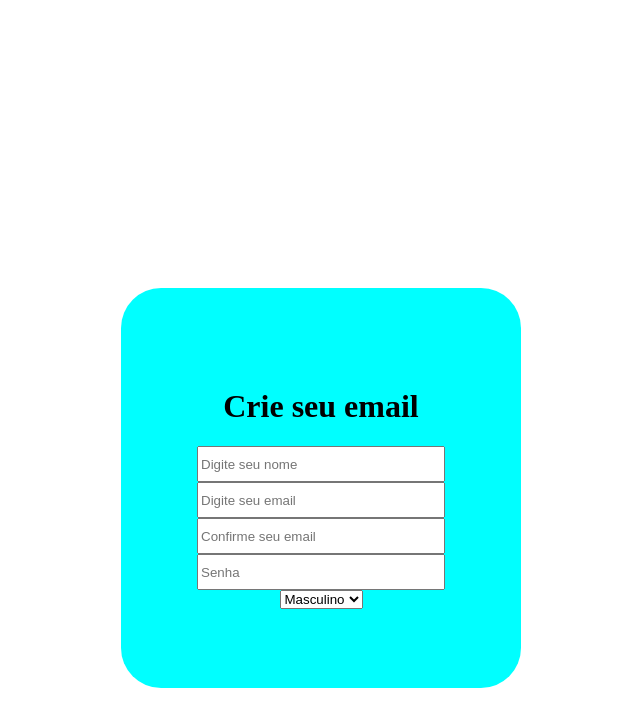
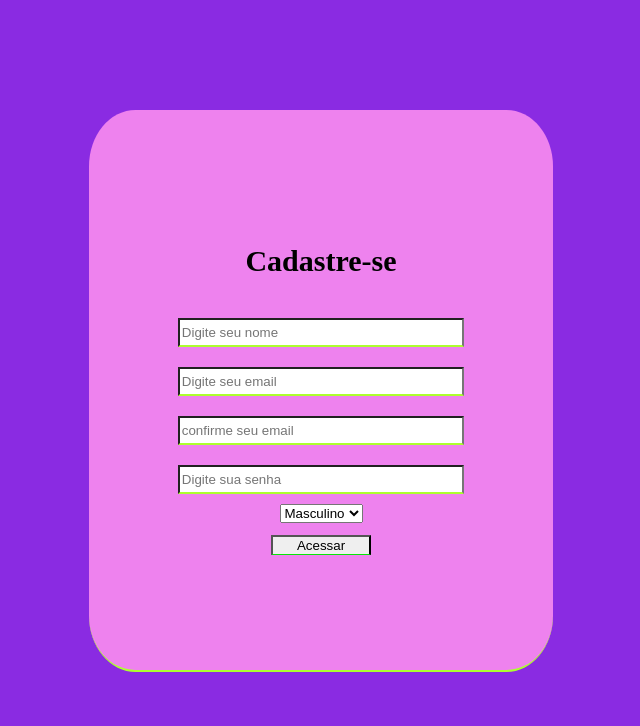
Before and after one commit to PedroHenriqueFurlanSantos/503-forms, a plain HTML site: page index.html in a window 1280 px wide. Shown: the whole page, without its empty margins (319-959 px from the left). Drawn offline with Linux system fonts and the light colour scheme.

Commit message:
me matei e nao fluiu

```diff
--- a/index.html
+++ b/index.html
@@ -5,23 +5,31 @@
     <meta name="viewport" content="width=device-width, initial-scale=1.0">
     <meta http-equiv="X-UA-Compatible" content="ie=edge">
     <title>Document</title>
+    <script defer src="script.js"></script>
     <link rel="stylesheet" href="style.css">
-    <script src="script.js" defer></script>
 </head>
 <body>
-        <form action="GET">
-            <h1>Crie seu email</h1>
-            <input placeholder = "Digite seu nome" type ="text">
-            <input placeholder = "Digite seu email" type ="text">
-            <input placeholder = "Confirme seu email" type ="text">
-            <input placeholder = "Senha" type ="text">
-            <select name="Sexo" id="Feminino">
-                <option value="Maculino">Masculino</option>
-                <option value="Feminino">Feminino</option>
-                <option value="Outros">Outros</option>
-                <button>acessar</button>
+   <form action="">
+       <H3>Cadastre-se</H3>
+       <input required id="nome" placeholder="Digite seu nome" type="Nome">
+       <input required id="email" placeholder="Digite seu email" type="email">
+       <input required id="confirm"placeholder="confirme seu email" required type="email">
+       <input placeholder="Digite sua senha" required type="password">
 
-            </form>
+       <div id="div">
+           <select name="" id="">
+               <option value="Masculino">Masculino</option>
+               <option value="Feminino">Feminino</option>
+               <option value="Outros">Outros</option>
+           </select>
+       </div>
 
-</body>
-</html>
+           <button>Acessar</button>
+        </form>
+
+        <div>
+            <a href=""></a>
+        </div>
+
+    </body>
+     </html>
--- a/script.js
+++ b/script.js
@@ -1 +1,34 @@
-let
+let nome = document.querySelector(".nome");
+let email = document.querySelector(".email");
+let confirm = document.querySelector(".confirm");
+let naoSou = document.querySelector("a");
+let botao = document.querySelector("button");
+let texto = document.querySelector("p");
+
+localStorage.setItem('email','w@gmail.com');
+
+if(localStorage.email == confirm){
+    form.style.display="none";
+    section.style.display="initial";
+    texto.innerHTML=`Seja bem vindo ${localStorage.email}`;
+    naoSou.innerHTML=`Não sou ${localStorage.email};`
+}
+else{
+    function acessar(){
+        form.style.display="initial";
+        localStorage.setItem("email", email.value);
+        if(localStorage.nome){
+            div.style.display="none";
+            section.style.display="initial";
+            texto.innerHTML=`Seja bem vindo ${localStorage.email}`;
+            naoSou.innerHTML=`Não sou ${localStorage.email};`
+        }
+    }
+}
+
+function limpar(){
+    localStorage.removeItem('email');
+}
+
+botao.onclick = acessar;
+naoSou.onclick = limpar;
--- a/style.css
+++ b/style.css
@@ -1,22 +1,40 @@
 body{
+    margin: 0;
     display: flex;
     align-items: center;
-    flex-direction: column;
-    justify-items: center;
+    justify-content: center;
+    background-color: blueviolet;
 }
 form{
+    height:70vh;
+    width: 58vh;
     display: flex;
+    flex-direction: column;
     align-items: center;
-    flex-direction: column;
     justify-content: center;
+    border-bottom: 2px greenyellow solid;
+    background-color:violet;
+    border-radius: 10%;
+    margin-top: 110px;
+}
+div #div{
     background-color: aqua;
-    margin-top: 35vh;
-    height: 50vh;
-    width: 50vh;
-    border-radius: 10%
 }
 input{
-    height: 30px;
-    width: 30vh;
-
+    margin: 10px;
+    width: 190px;
 }
+form input{
+    border-bottom: 2px greenyellow solid;
+    height:23px;
+    width:60%;
+}
+button{
+    margin: 12px;
+    width:100px;
+    border-bottom: 1px rgb(7, 230, 7) solid;
+}
+h3{
+    color: black;
+    font-size: 30px;
+}
```
